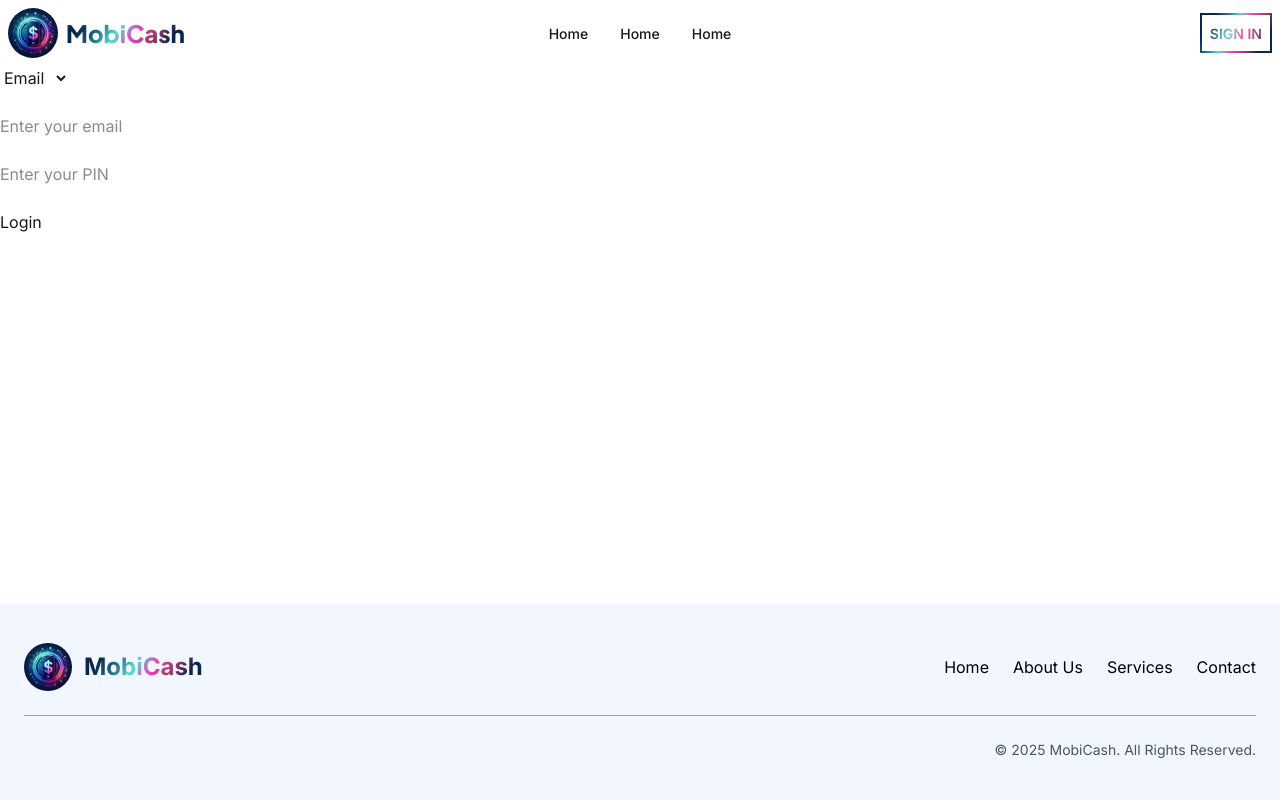
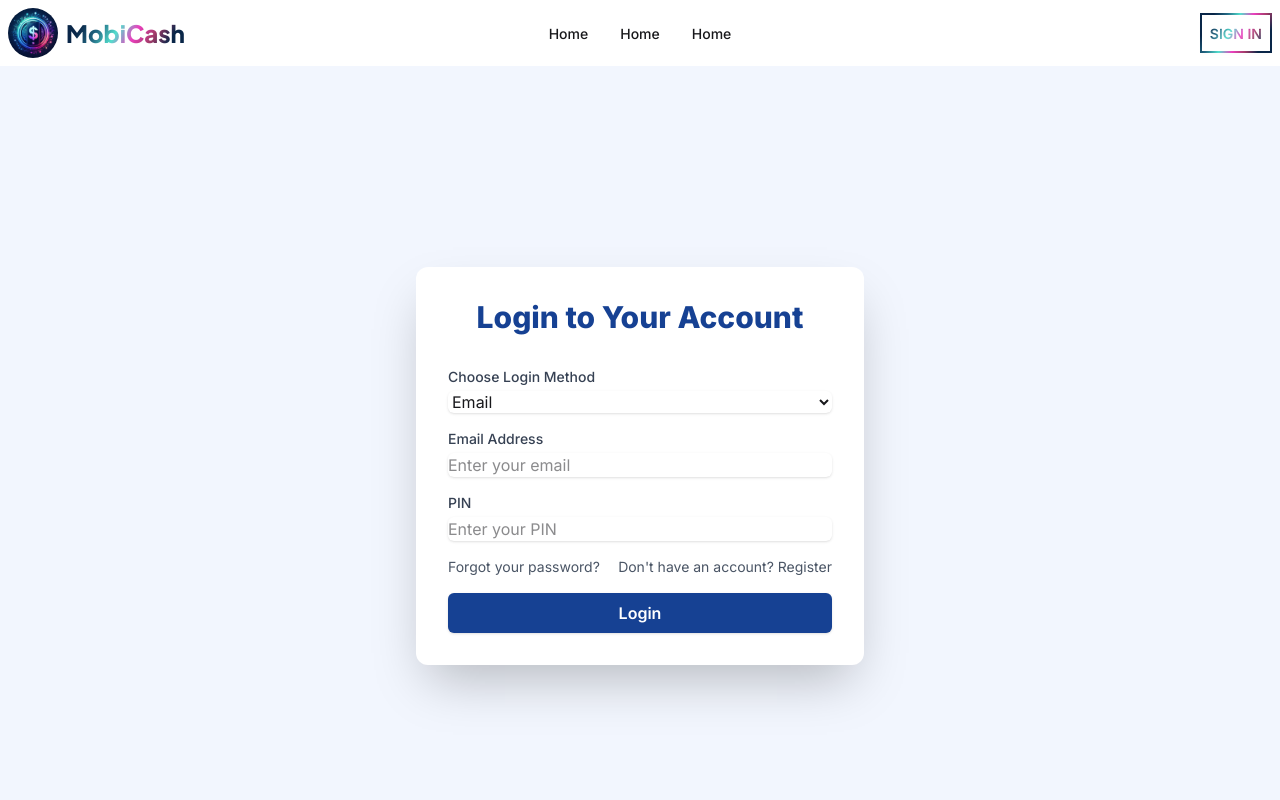
Before and after one commit to NaeemMajumder/MobiCash-frontend, a React (Vite) app: page /login in a window 1280 px wide. Shown: the top 800 px of the page. Built offline with nearby package versions, Linux system fonts and the light colour scheme.

Commit message:
prepare home page

```diff
--- a/package.json
+++ b/package.json
@@ -17,9 +17,11 @@
     "lucide-react": "^0.476.0",
     "marquee": "^0.2.1",
     "match-sorter": "^8.0.0",
+    "motion": "^12.4.7",
     "react": "^19.0.0",
     "react-dom": "^19.0.0",
     "react-fast-marquee": "^1.6.5",
+    "react-intersection-observer": "^9.15.1",
     "react-phone-number-input": "^3.4.12",
     "react-router-dom": "^7.2.0",
     "sort-by": "^1.2.0",
--- a/src/components/main/authForm/Login.jsx
+++ b/src/components/main/authForm/Login.jsx
@@ -1,6 +1,7 @@
 import React, { useState } from "react";
 import "react-phone-number-input/style.css";
 import PhoneInput, { isValidPhoneNumber } from "react-phone-number-input";
+import { Link } from "react-router-dom"; // Assuming you are using React Router for navigation
 
 const Login = () => {
   const [authMethod, setAuthMethod] = useState("email"); // Tracks selected auth method (email or phone)
@@ -27,55 +28,98 @@ const Login = () => {
   };
 
   return (
+    <div className="min-h-screen bg-[#F2F6FE] flex items-center justify-center px-4 py-12 sm:px-6 lg:px-8">
+      <div className="max-w-md w-full space-y-8 bg-white p-8 rounded-xl shadow-2xl">
+        <h2 className="text-3xl font-extrabold text-center text-[#164193]">
+          Login to Your Account
+        </h2>
+        <form onSubmit={handleLogin} className="space-y-4">
           <div>
-      <form onSubmit={handleLogin}>
-        <select name="auth" onChange={handleAuthChange} value={authMethod}>
+            <label htmlFor="auth" className="block text-sm font-medium text-gray-700">
+              Choose Login Method
+            </label>
+            <select
+              name="auth"
+              onChange={handleAuthChange}
+              value={authMethod}
+              className="mt-1 block w-full rounded-md border-gray-300 shadow-sm focus:ring-indigo-500 focus:border-indigo-500"
+            >
               <option value="email">Email</option>
               <option value="phone">Phone</option>
             </select>
-        <br />
-        <br />
+          </div>
 
           {/* Conditionally render the input field based on the selected auth method */}
           {authMethod === "email" ? (
+            <div>
+              <label htmlFor="email" className="block text-sm font-medium text-gray-700">
+                Email Address
+              </label>
               <input
                 type="email"
                 name="email"
+                id="email"
                 placeholder="Enter your email"
                 value={inputValue}
-            onChange={(e) => setInputValue(e.target.value)} // Update email value
+                onChange={(e) => setInputValue(e.target.value)}
+                className="mt-1 block w-full rounded-md border-gray-300 shadow-sm focus:ring-indigo-500 focus:border-indigo-500"
               />
+            </div>
           ) : (
             <div>
+              <label htmlFor="phone" className="block text-sm font-medium text-gray-700">
+                Phone Number
+              </label>
               <PhoneInput
                 international
-              defaultCountry="BD" // Default country
-              value={inputValue} // Set phone number value
-              onChange={setInputValue} // Update phone number value
+                defaultCountry="BD"
+                value={inputValue}
+                onChange={setInputValue}
+                className="mt-1 block w-full rounded-md border-gray-300 shadow-sm focus:ring-indigo-500 focus:border-indigo-500"
               />
-            <div>
-              {inputValue
-                ? `Phone Number: ${inputValue}`
-                : "Please enter a valid phone number."}
-            </div>
             </div>
           )}
-        <br />
-        <br />
 
+          <div>
+            <label htmlFor="pin" className="block text-sm font-medium text-gray-700">
+              PIN
+            </label>
             <input
               type="password"
               name="pin"
               id="pin"
               placeholder="Enter your PIN"
-          value={pinValue} // Use separate state for PIN
-          onChange={(e) => setPinValue(e.target.value)} // Update PIN value
+              value={pinValue}
+              onChange={(e) => setPinValue(e.target.value)}
+              className="mt-1 block w-full rounded-md border-gray-300 shadow-sm focus:ring-indigo-500 focus:border-indigo-500"
             />
-        <br />
-        <br />
+          </div>
 
-        <button type="submit">Login</button>
+          <div className="flex justify-between items-center text-sm text-gray-600">
+            <Link
+              to="/forgot-password"
+              className="hover:text-indigo-500"
+            >
+              Forgot your password?
+            </Link>
+            <Link
+              to="/register"
+              className="hover:text-indigo-500"
+            >
+              Don't have an account? Register
+            </Link>
+          </div>
+
+          <div>
+            <button
+              type="submit"
+              className="w-full py-2 px-4 bg-[#164193] text-white font-semibold rounded-md shadow-sm hover:bg-indigo-700 focus:outline-none focus:ring-2 focus:ring-indigo-500 focus:ring-offset-2"
+            >
+              Login
+            </button>
+          </div>
         </form>
+      </div>
     </div>
   );
 };
--- a/src/components/main/homePage/faq/FAQ.jsx
+++ b/src/components/main/homePage/faq/FAQ.jsx
@@ -1,4 +1,6 @@
 import React, { useState } from "react";
+import { motion } from "framer-motion"; // Importing motion from Framer Motion
+import { useInView } from "react-intersection-observer"; // Import Intersection Observer
 
 const faqs = [
   {
@@ -30,14 +32,29 @@ const FAQ = () => {
     setOpenIndex(openIndex === index ? null : index);
   };
 
+  // Using the useInView hook to detect when the FAQ section is in view
+  const { ref, inView } = useInView({
+    triggerOnce: true, // Trigger the animation only once when it enters the viewport
+    threshold: 0.3, // When 30% of the section is visible
+  });
+
   return (
-    <section className="max-w-4xl mx-auto px-4">
+    <motion.section
+      ref={ref}
+      className="max-w-4xl mx-auto px-4"
+      initial={{ opacity: 0, y: 50 }}
+      animate={{ opacity: inView ? 1 : 0, y: inView ? 0 : 50 }}
+      transition={{ duration: 0.5 }}
+    >
       <h2 className="text-3xl sm:text-4xl font-bold text-center mb-8 text-[#0A294A]">
         Frequently Asked Questions
       </h2>
       <div className="space-y-4">
         {faqs.map((faq, index) => (
-          <div key={index} className="bg-white border border-gray-300 rounded-lg shadow-md">
+          <div
+            key={index}
+            className="bg-white border border-gray-300 rounded-lg shadow-md"
+          >
             <button
               className="w-full flex justify-between items-center px-6 py-4 text-left text-lg font-medium focus:outline-none"
               onClick={() => toggleFAQ(index)}
@@ -47,15 +64,23 @@ const FAQ = () => {
                 {openIndex === index ? "−" : "+"}
               </span>
             </button>
-            {openIndex === index && (
-              <div className="px-6 pb-4 text-gray-700 text-sm sm:text-base">
-                {faq.answer}
-              </div>
-            )}
+
+            {/* Framer Motion for Animated Answer */}
+            <motion.div
+              initial={{ opacity: 0, height: 0 }}
+              animate={{
+                opacity: openIndex === index ? 1 : 0,
+                height: openIndex === index ? "auto" : 0,
+              }}
+              transition={{ duration: 0.3 }}
+              className="px-6 pb-4 text-gray-700 text-sm sm:text-base"
+            >
+              {openIndex === index && faq.answer}
+            </motion.div>
           </div>
         ))}
       </div>
-    </section>
+    </motion.section>
   );
 };
 
```
Also changed, not shown: 1 other file (tests, documents, lock files or other folders). Lines whose indentation alone changed are shown as unchanged.
